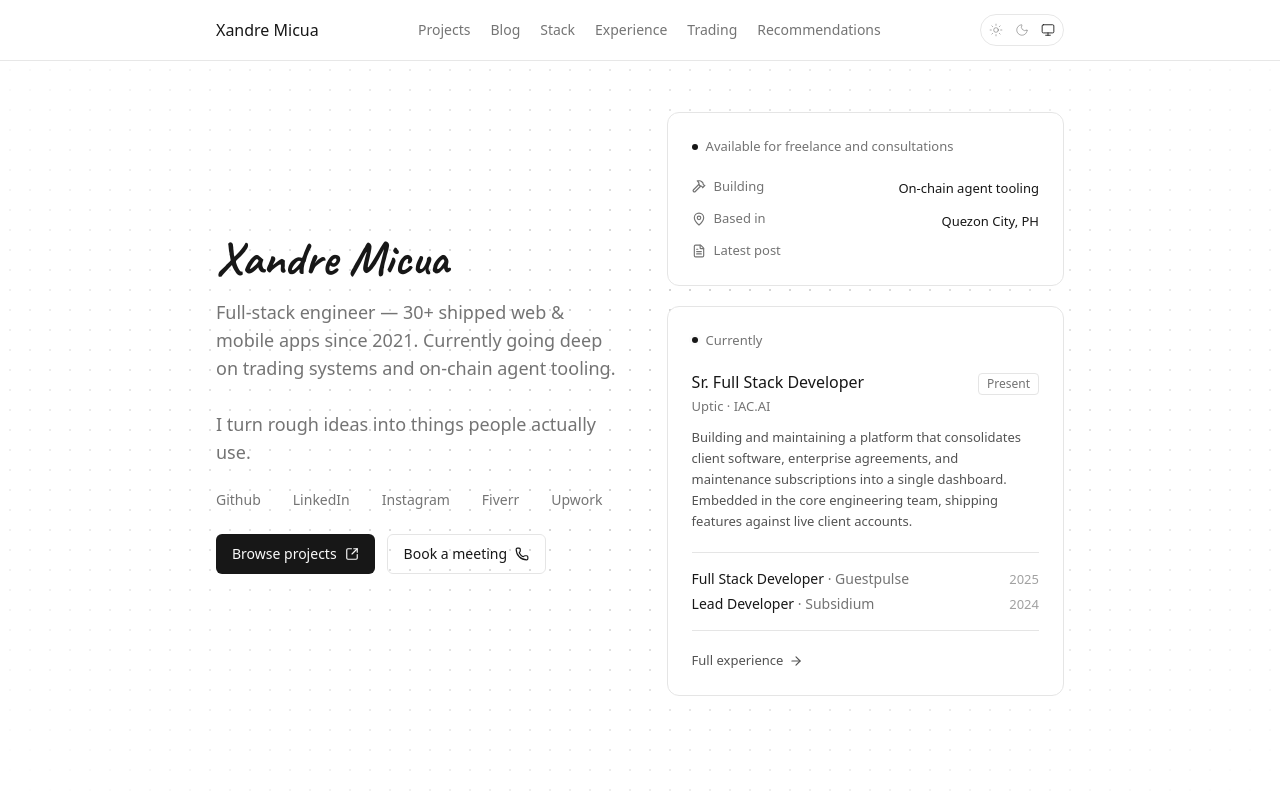
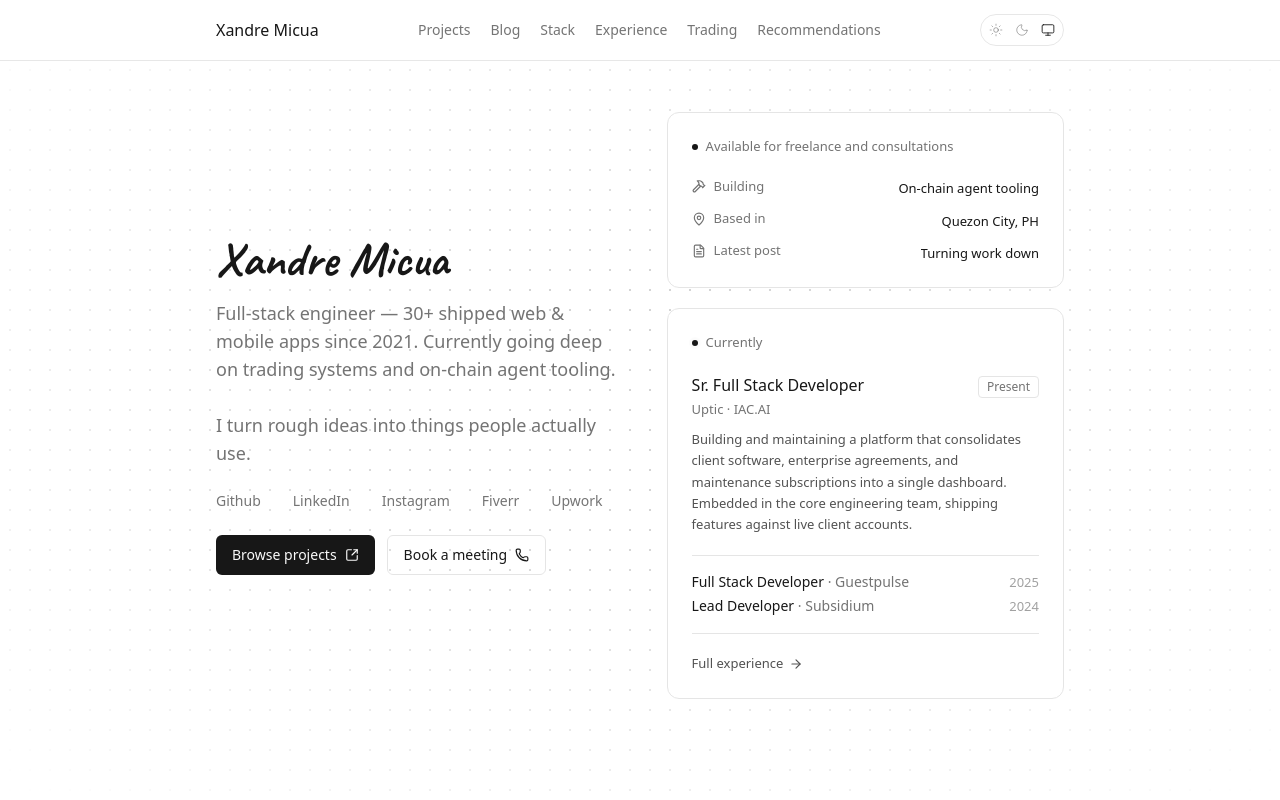
Before and after one commit to Alex-Xandre/port-v-10, a Next.js app: page / in a window 1280 px wide. Built offline with nearby package versions, Linux system fonts and the light colour scheme.

Commit message:
feat: fix typos and broken links

```diff
--- a/src/app/(features)/footer/index.tsx
+++ b/src/app/(features)/footer/index.tsx
@@ -20,8 +20,8 @@ const SOCIALS = [
 ];
 
 const MARKETPLACES = [
-  { label: "Fiverr", href: "https://www.fiverr.com/your-handle" },
-  { label: "Upwork", href: "https://www.upwork.com/freelancers/your-handle" },
+  { label: "Fiverr", href: "https://www.fiverr.com/s/7Y4Q2Eye" },
+  { label: "Upwork", href: "https://www.upwork.com/freelancers/~017a385ecea9ff4281" },
 ];
 
 export function SiteFooter() {
--- a/src/app/(features)/hero/index.tsx
+++ b/src/app/(features)/hero/index.tsx
@@ -40,7 +40,7 @@ export default function Hero() {
         <div className="mt-6 flex flex-wrap items-center justify-start gap-3">
           <Button
             variant="primary"
-            // onClick={redirectProject}
+            href="/projects"
             icon={<SquareArrowOutUpRight />}
           >
             Browse projects
--- a/src/app/(features)/hero/links.tsx
+++ b/src/app/(features)/hero/links.tsx
@@ -10,7 +10,7 @@ export const SOCIAL_DATA = [
   { name: "Instagram", url: "https://www.instagram.com/xndrmcua/" },
   {
     name: "Fiverr",
-    url: "https://www.fiverr.com/users/aquasama883/manage_gigs",
+    url: "https://www.fiverr.com/s/7Y4Q2Ey",
   },
   {
     name: "Upwork",
--- a/src/app/(features)/hero/meta.ts
+++ b/src/app/(features)/hero/meta.ts
@@ -2,5 +2,8 @@ export const heroMeta = {
   availability: "Available for freelance and consultations",
   location: "Quezon City, PH",
   building: "On-chain agent tooling",
-//   latestPost: { title: "Why I stopped…", href: "/blog/why-i-stopped" },
+  latestPost: {
+    title: "Why I keep picking the same stack",
+    href: "/blogs/why-i-keep-picking-the-same-stack",
+  },
 };
--- a/src/app/(features)/hero/status-card.tsx
+++ b/src/app/(features)/hero/status-card.tsx
@@ -7,8 +7,8 @@ const rows = [
   {
     icon: FileText,
     label: "Latest post",
-    value: "",
-    href: "#",
+    value: "Turning work down",
+    href: "/blogs/turning-work-down",
   },
 ];
 
```
